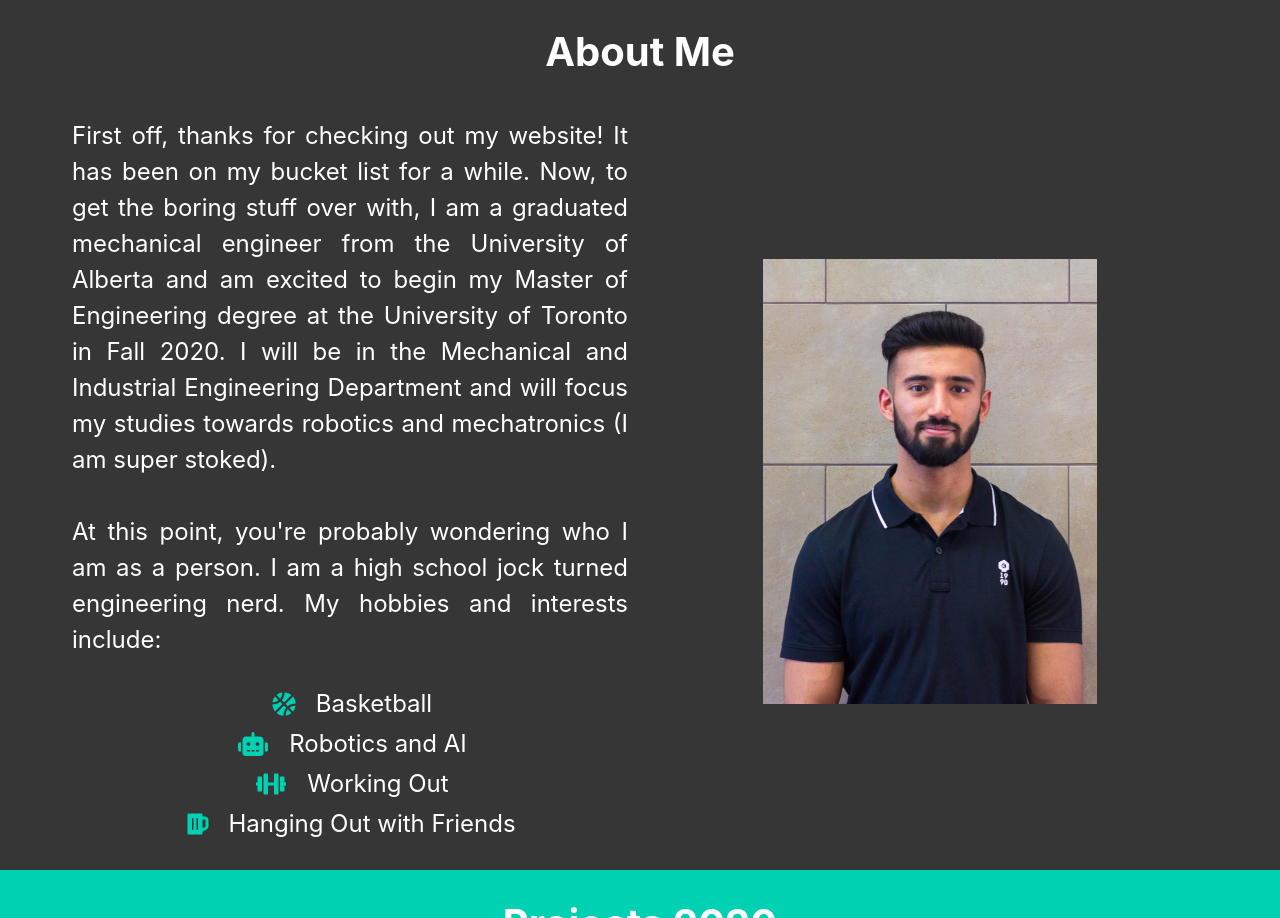
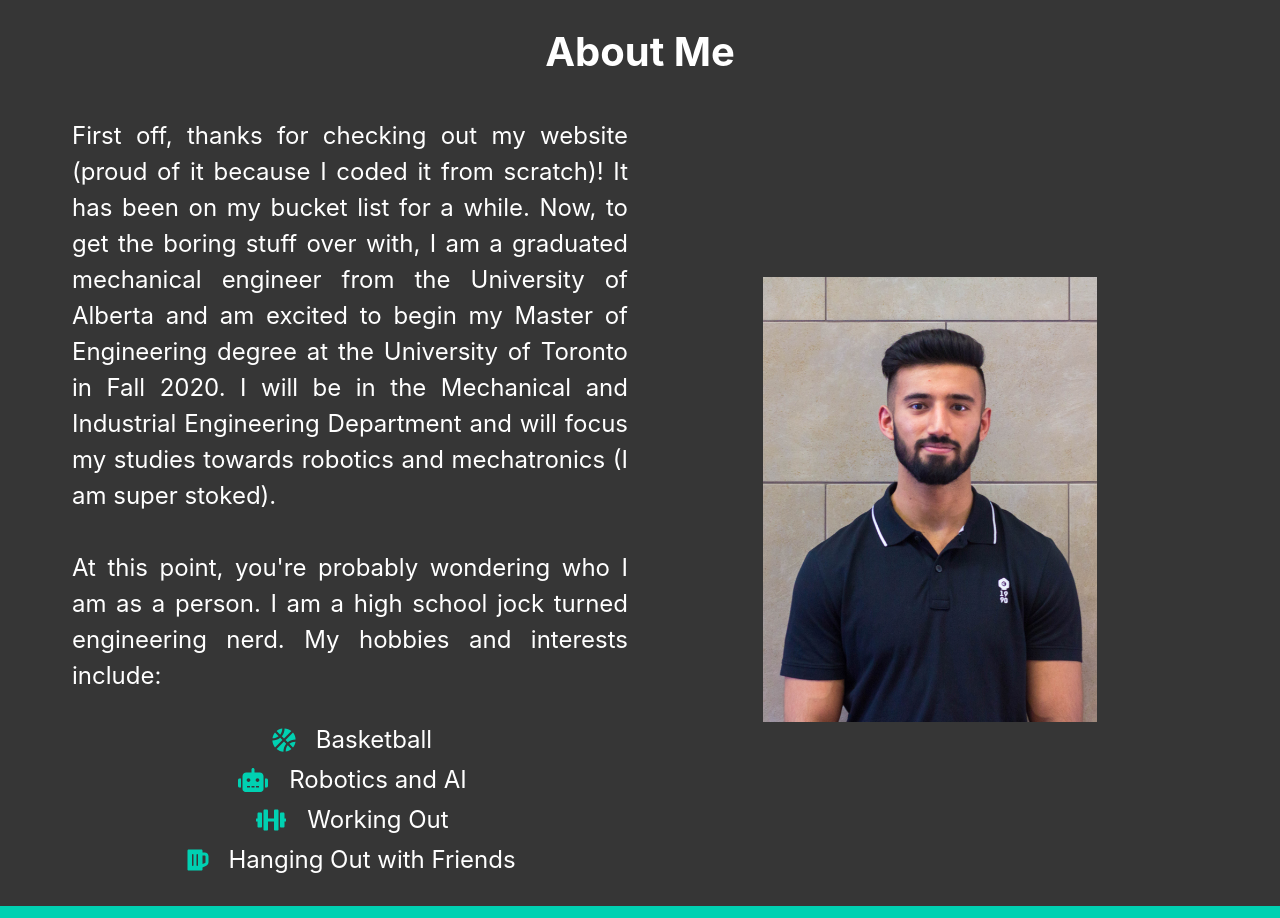
Before and after one commit to AdeshSangione/Portfolio, a plain HTML site: page index.html in a window 1280 px wide. Shown: the part 862-1780 px from the top of the page. Drawn offline with nearby package versions, Linux system fonts and the light colour scheme.

Commit message:
Modified Descrip

```diff
--- a/index.html
+++ b/index.html
@@ -74,7 +74,7 @@
     <div class="columns level">
       <div class="column pt-6 has-text-justified level-item">
         <p class="is-size-4-desktop is-size-6-mobile">
-          First off, thanks for checking out my website! It has been on my bucket list for a while.
+          First off, thanks for checking out my website (proud of it because I coded it from scratch)! It has been on my bucket list for a while.
           Now, to get the boring stuff over with, I am a graduated mechanical engineer from the University of Alberta
           and am excited to begin my Master of Engineering degree at the University of Toronto in Fall 2020.
           I will be in the Mechanical and Industrial Engineering Department and will focus my studies towards
```
